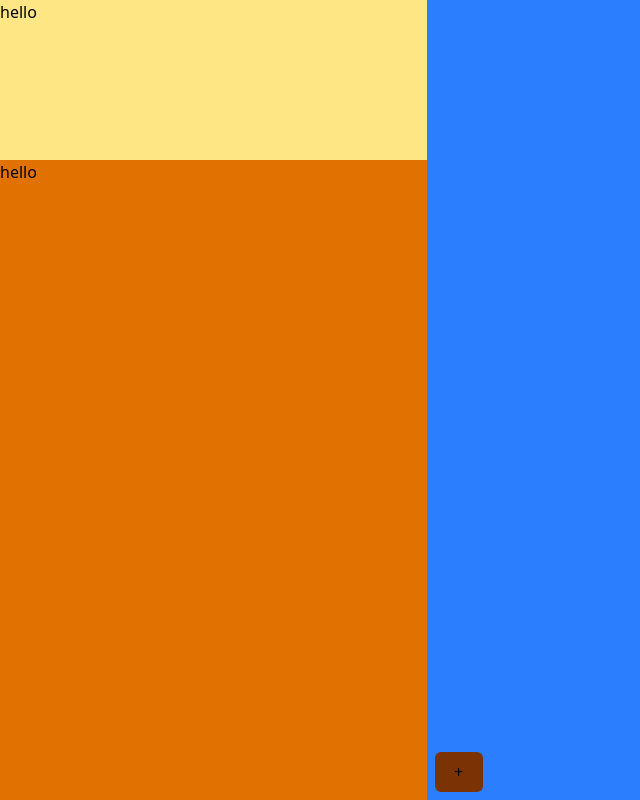
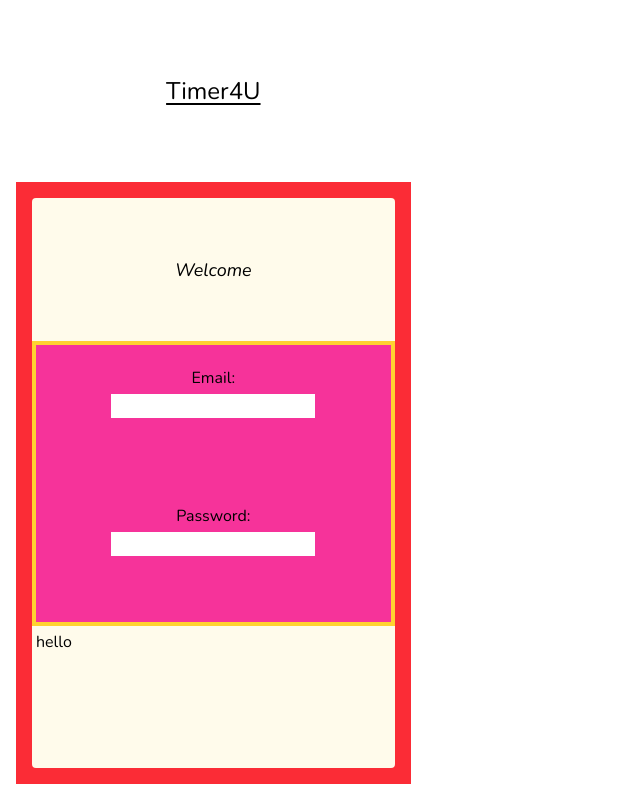
Before and after one commit to KediMengistu/Timer-project, a React (Vite) app in the folder timer-project-vite-react-redux-frontend/: page / in a window 1280 px wide. Shown: the whole page, without its empty margins (0-640 px from the left). Built offline with nearby package versions, Linux system fonts and the light colour scheme.

Commit message:
Basic Styling Refactor

```diff
--- a/timer-project-vite-react-redux-frontend/index.html
+++ b/timer-project-vite-react-redux-frontend/index.html
@@ -3,7 +3,7 @@
   <head>
     <meta charset="UTF-8" />
     <link rel="icon" type="image/svg+xml" href="/vite.svg" />
-    <link href="./src/index.css" rel="stylesheet">
+    <link href="./src/index.css" rel="stylesheet" />
     <meta name="viewport" content="width=device-width, initial-scale=1.0" />
     <title>Vite + React + TS</title>
   </head>
--- a/timer-project-vite-react-redux-frontend/src/app/store.ts
+++ b/timer-project-vite-react-redux-frontend/src/app/store.ts
@@ -1,9 +1,9 @@
 import { configureStore } from "@reduxjs/toolkit";
-import expandedViewReducer from "../features/expandedView/expandedViewSlice";
+import authReducer from "../features/auth/authSlice";
 
 export const store = configureStore({
   reducer: {
-    expandedView: expandedViewReducer,
+    auth: authReducer,
   },
 });
 
--- /dev/null
+++ b/timer-project-vite-react-redux-frontend/src/components/home-components/AuthComponent.tsx
@@ -0,0 +1,34 @@
+function AuthComponent() {
+  return (
+    <>
+      <div className="grid grid-cols-1 grid-rows-[1fr_2fr_1fr] rounded-sm bg-amber-50">
+        <div className="flex flex-row items-center justify-center p-1!">
+          <h3 className="text-lg italic">Welcome</h3>
+        </div>
+        <div className="grid grid-rows-2 bg-amber-300 p-1!">
+          <div className="grid grid-rows-[1fr_2fr] gap-1 bg-pink-500">
+            <div className="flex flex-row items-end justify-center">
+              <label htmlFor="">Email:</label>
+            </div>
+            <div className="flex flex-row items-start justify-center">
+              <input type="text" className="bg-white" />
+            </div>
+          </div>
+          <div className="grid grid-rows-[1fr_2fr] gap-1 bg-pink-500">
+            <div className="flex flex-row items-end justify-center">
+              <label htmlFor="">Password:</label>
+            </div>
+            <div className="flex flex-row items-start justify-center">
+              <input type="text" className="bg-white" />
+            </div>
+          </div>
+        </div>
+        <div className="p-1!">
+          <button>hello</button>
+        </div>
+      </div>
+    </>
+  );
+}
+
+export default AuthComponent;
--- a/timer-project-vite-react-redux-frontend/src/components/home-components/HomeComponent.tsx
+++ b/timer-project-vite-react-redux-frontend/src/components/home-components/HomeComponent.tsx
@@ -1,19 +1,11 @@
 import SidebarComponent from "./SidebarComponent";
 import MainViewComponent from "./MainViewComponent";
-import { useAppSelector } from "../../app/hooks";
 
 function HomeComponent() {
-  const viewIsExpanded = useAppSelector((state) => state.expandedView.value);
   return (
     <>
-      <div className="grid {{ viewIsExpanded ? grid-cols-[1fr] : grid-cols-[1fr_2fr] }}">
-        {viewIsExpanded ? (
-          <></>
-        ) : (
-          <>
-            <SidebarComponent />
-          </>
-        )}
+      <div className="grid grid-cols-1 grid-rows-2 md:grid-cols-[1fr_2fr] md:grid-rows-1">
+        <SidebarComponent />
         <MainViewComponent />
       </div>
     </>
--- a/timer-project-vite-react-redux-frontend/src/components/home-components/MainViewComponent.tsx
+++ b/timer-project-vite-react-redux-frontend/src/components/home-components/MainViewComponent.tsx
@@ -1,20 +1,8 @@
-import { useAppDispatch } from "../../app/hooks";
-import { toggleExpandedView } from "../../features/expandedView/expandedViewSlice";
-
 function MainViewComponent() {
-  const dispatch = useAppDispatch();
   return (
     <>
-      <div className="relative bg-blue-500">
-        <button
-          className="absolute bottom-2 left-2 h-10 w-12 rounded-md bg-amber-900"
-          onClick={() => {
-            dispatch(toggleExpandedView());
-          }}
-        >
-          {" "}
-          +{" "}
-        </button>
+      <div className="grid grid-cols-1 p-4!">
+        <div className=""></div>
       </div>
     </>
   );
--- a/timer-project-vite-react-redux-frontend/src/components/home-components/SidebarComponent.tsx
+++ b/timer-project-vite-react-redux-frontend/src/components/home-components/SidebarComponent.tsx
@@ -4,7 +4,7 @@ import SidebarMiddleBottomComponent from "./SidebarMiddleBottomComponent";
 function SidebarComponent() {
   return (
     <>
-      <div className="grid grid-rows-[1fr_4fr] bg-cyan-500">
+      <div className="grid grid-rows-[1fr_4fr] gap-4 p-4!">
         <SidebarTopComponent />
         <SidebarMiddleBottomComponent />
       </div>
--- a/timer-project-vite-react-redux-frontend/src/components/home-components/SidebarMiddleBottomComponent.tsx
+++ b/timer-project-vite-react-redux-frontend/src/components/home-components/SidebarMiddleBottomComponent.tsx
@@ -1,7 +1,11 @@
+import AuthComponent from "./AuthComponent";
+
 function SidebarMiddleBottomComponent() {
   return (
     <>
-      <div className="bg-amber-600">hello</div>
+      <div className="grid grid-cols-1 bg-red-500 p-4!">
+        <AuthComponent />
+      </div>
     </>
   );
 }
--- a/timer-project-vite-react-redux-frontend/src/components/home-components/SidebarTopComponent.tsx
+++ b/timer-project-vite-react-redux-frontend/src/components/home-components/SidebarTopComponent.tsx
@@ -1,7 +1,9 @@
 function SidebarTopComponent() {
   return (
     <>
-      <div className="bg-amber-200">hello</div>
+      <div className="flex flex-row items-center justify-center">
+        <h1 className="text-2xl underline underline-offset-4">Timer4U</h1>
+      </div>
     </>
   );
 }
--- /dev/null
+++ b/timer-project-vite-react-redux-frontend/src/features/auth/authSlice.ts
@@ -0,0 +1,23 @@
+import { createSlice } from "@reduxjs/toolkit";
+
+export interface AuthState {
+  value: boolean;
+}
+
+const initialState = {
+  value: false,
+} as AuthState;
+
+export const authSlice = createSlice({
+  name: "auth",
+  initialState,
+  reducers: {
+    toggleAuth: (state) => {
+      state.value = !state.value;
+    },
+  },
+});
+
+export const { toggleAuth } = authSlice.actions;
+
+export default authSlice.reducer;
--- a/timer-project-vite-react-redux-frontend/src/features/expandedView/expandedViewSlice.ts
+++ /dev/null
@@ -1,23 +0,0 @@
-import { createSlice } from "@reduxjs/toolkit";
-
-export interface ExpandedViewState {
-  value: boolean;
-}
-
-const initialState = {
-  value: false,
-} as ExpandedViewState;
-
-export const expandedViewSlice = createSlice({
-  name: "expandedView",
-  initialState,
-  reducers: {
-    toggleExpandedView: (state) => {
-      state.value = !state.value;
-    },
-  },
-});
-
-export const { toggleExpandedView } = expandedViewSlice.actions;
-
-export default expandedViewSlice.reducer;
--- a/timer-project-vite-react-redux-frontend/src/index.css
+++ b/timer-project-vite-react-redux-frontend/src/index.css
@@ -1,14 +1,15 @@
+@import url("https://fonts.googleapis.com/css2?family=Nunito:ital,wght@0,200..1000;1,200..1000&display=swap");
 @import "tailwindcss";
 
 * {
   margin: 0;
   padding: 0;
   box-sizing: border-box;
+  font-family: "Nunito", serif;
 }
 
 body,
 #root {
-  background-color: silver;
   width: 100vw;
   height: 100vh;
 }
```
